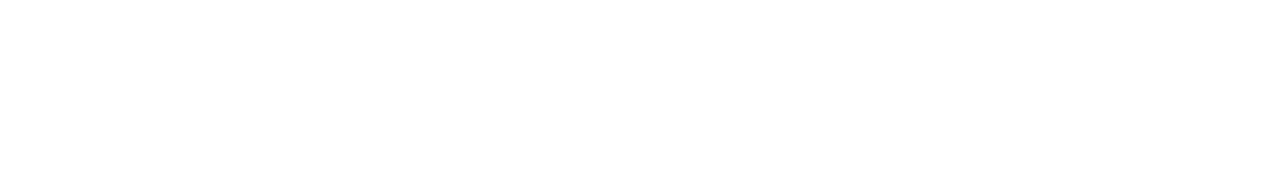
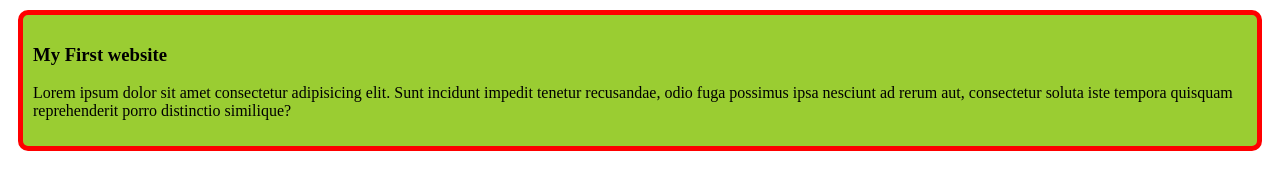
Before and after one commit to abusaleh2874/my-simple-git-repo, a plain HTML site: page index.html in a window 1280 px wide. Drawn offline with Linux system fonts and the light colour scheme.

Commit message:
aded the first blog

```diff
--- a/index.html
+++ b/index.html
@@ -4,8 +4,17 @@
     <meta charset="UTF-8">
     <meta name="viewport" content="width=device-width, initial-scale=1.0">
     <title>My Simple Git Repo</title>
+    <link rel="stylesheet" href="styles/blog.css">
 </head>
 <body>
+    <div>
+        <h3>My First website</h3>
+        <p>
+            Lorem ipsum dolor sit amet consectetur adipisicing elit. Sunt incidunt impedit tenetur recusandae, odio fuga possimus ipsa nesciunt ad rerum aut, consectetur soluta iste tempora quisquam reprehenderit porro distinctio similique?
+        </p>
+    </div>
+
+
 
 </body>
 </html>
--- /dev/null
+++ b/styles/blog.css
@@ -0,0 +1,8 @@
+div{
+    background-color: yellowgreen;
+    border: 5px solid red;
+    border-radius: 10px;
+    padding: 10px;
+    margin: 10px;
+    box-shadow: 10px solid black;
+}
```
